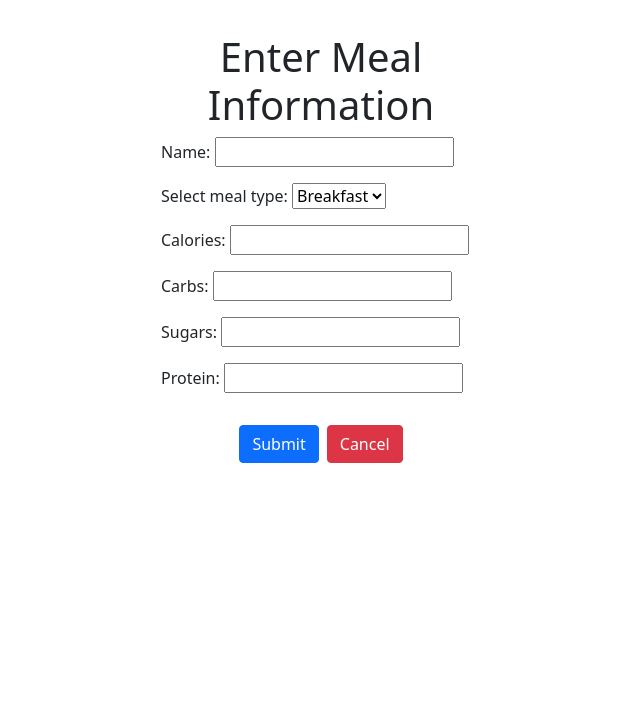
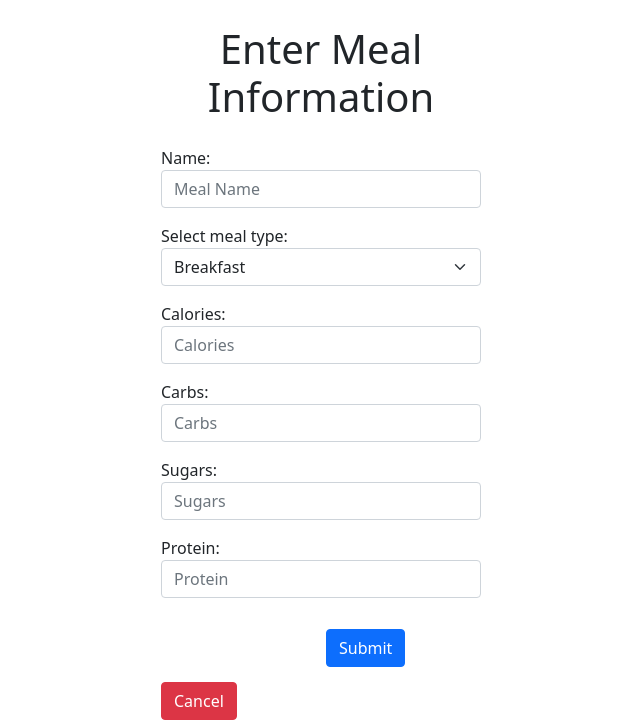
Before and after one commit to bradleypeterson/snakedenfitness, a Django app: page /diet/meal_form/ in a window 1280 px wide. Shown: the part 72-800 px from the top of the page, without its empty margins (319-959 px from the left). Run offline with Django 3.2, Linux system fonts and the light colour scheme; a user stored in the database is signed in; some libraries are stand-ins or nearby versions.

Commit message:
reformatted forms

```diff
--- a/snakedenfitness/diet/forms.py
+++ b/snakedenfitness/diet/forms.py
@@ -9,9 +9,9 @@ class MealForm(forms.Form):
         ('snack', 'Snack'),
     ]
 
-    name = forms.CharField(max_length=100)
-    meal_type = forms.CharField(label='Select meal type', widget=forms.Select(choices=MEAL_TYPES))
-    calories = forms.IntegerField()
-    carbs = forms.IntegerField()
-    sugars = forms.IntegerField()
-    protein = forms.IntegerField()
+    name = forms.CharField(max_length=100, widget=forms.TextInput(attrs={'class': 'form-control huge', 'placeholder': 'Meal Name'}))
+    meal_type = forms.CharField(label='Select meal type', widget=forms.Select(choices=MEAL_TYPES, attrs={'class': 'form-select huge'}))
+    calories = forms.IntegerField(widget=forms.TextInput(attrs={'class': 'form-control huge', 'placeholder': 'Calories'}))
+    carbs = forms.IntegerField(widget=forms.TextInput(attrs={'class': 'form-control huge', 'placeholder': 'Carbs'}))
+    sugars = forms.IntegerField(widget=forms.TextInput(attrs={'class': 'form-control huge', 'placeholder': 'Sugars'}))
+    protein = forms.IntegerField(widget=forms.TextInput(attrs={'class': 'form-control huge', 'placeholder': 'Protein'}))
--- a/snakedenfitness/diet/templates/diet/meal_form.html
+++ b/snakedenfitness/diet/templates/diet/meal_form.html
@@ -1,15 +1,15 @@
 {% extends 'base.html' %}
 
 {% block body %}
-    <div class="container p-0" style="margin-top: 25px; max-width: 25%;">
-        <h1 class="text-center pt-2">Enter Meal Information</h1>
-        <form action="/diet/" method="post">
+ <div class="container p-0" style="margin-top: 25px; max-width: 25%;">
+        <h1 style="text-align: center">Enter Meal Information</h1>
+        <form action="/diet/" method="post" style="margin-top: 25px">
             {% csrf_token %}
             {{ form.as_p }}
-            <div class="d-flex justify-content-center py-3">
-                <button class="btn btn-primary mx-1" type="submit" value="SUBMIT">Submit</button>
-                <a href="{% url 'diet_home' %}" class="btn btn-danger mx-1">Cancel</a>
-            </div>
+
+            <input type="submit" class="btn btn-primary"
+                   style="margin-top: 15px; margin-left: 165px; text-align: center" value="Submit">
+            <a href="{% url 'diet_home' %}" class="btn btn-danger" style="margin-top: 15px;">Cancel</a>
         </form>
     </div>
 {% endblock %}
--- a/snakedenfitness/fitness/templates/fitness/workout_form.html
+++ b/snakedenfitness/fitness/templates/fitness/workout_form.html
@@ -9,7 +9,7 @@
 
             <input type="submit" class="btn btn-primary"
                    style="margin-top: 15px; margin-left: 165px; text-align: center" value="Submit">
-            <a href="{% url 'fitness_home' %}" class="btn btn-danger" style="margin-top: 15px;">Back</a>
+            <a href="{% url 'fitness_home' %}" class="btn btn-danger" style="margin-top: 15px;">Cancel</a>
         </form>
     </div>
 {% endblock %}
--- a/snakedenfitness/templates/base.html
+++ b/snakedenfitness/templates/base.html
@@ -27,7 +27,7 @@
 
                     {% if user.is_authenticated %}
                         <a class="dropdown-item " href="{% url 'profile' %}" > Profile </a>
-                        <a class="dropdown-item " href="{% url 'logout' %}" > Log-out </a>
+                        <a class="dropdown-item " href="{% url 'logout' %}" > Logout </a>
                     {% else %}
                         <a class="dropdown-item " href="{% url 'login' %}"> Login </a>
                         <a class="dropdown-item " href="{% url 'register' %}" > Register </a>
```
Also changed, not shown: snakedenfitness/db.sqlite3.
